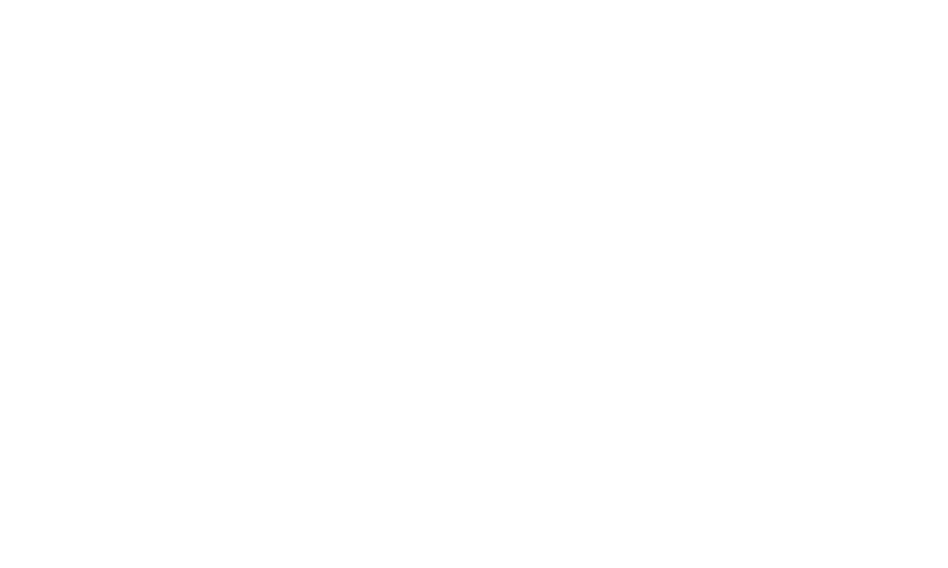
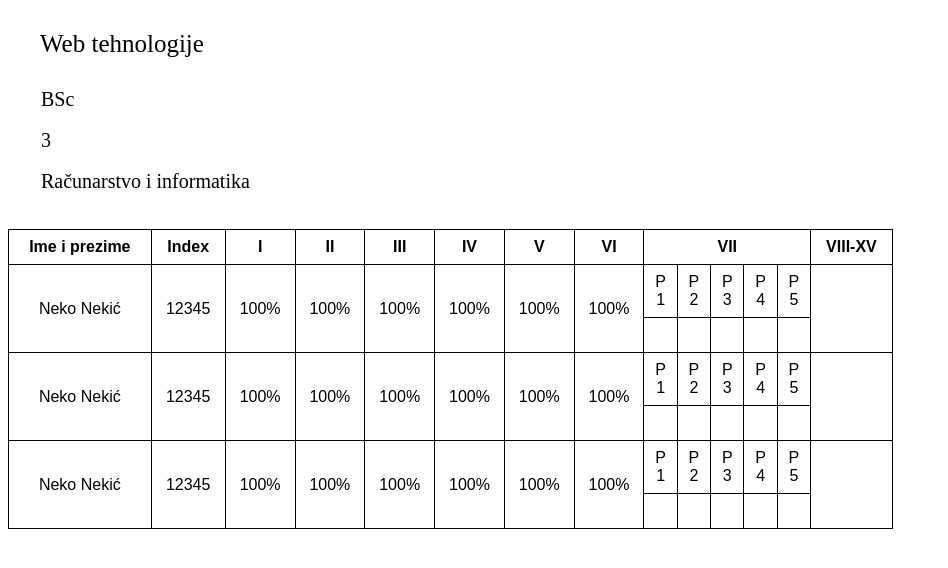
Before and after one commit to smuratovic3/Attendance-Manager, a plain HTML site: page html/prisustvo.html in a window 1280 px wide. Shown: the whole page, without its empty margins (0-948 px from the left). Drawn offline with Linux system fonts and the light colour scheme.

Commit message:
Pocetak drugog zadatka

```diff
--- a/css/prisustvo.css
+++ b/css/prisustvo.css
@@ -0,0 +1,32 @@
+p{
+    font-size: 25px;
+    font-style:inherit;
+    padding-left: 2px;
+    margin: 30px;
+
+}
+
+p1{
+    font-size: 20px;
+    margin-left: 33px;
+}
+
+p2{
+    font-size: 20px;
+    margin-left: 33px;
+}
+p3{
+    font-size: 20px;
+    margin-left: 33px;
+}
+
+table {
+    font-family: arial, sans-serif;
+    border-collapse: collapse;
+    width: 70%;
+}
+td, th {
+    border: 1px solid black;
+    text-align: center;
+    padding: 8px;
+}
--- a/html/prisustvo.html
+++ b/html/prisustvo.html
@@ -0,0 +1,111 @@
+<!DOCTYPE html>
+<html lang="en">
+
+<head>
+    <link rel="stylesheet" type="text/css" href="../css/prisustvo.css">
+    <title>Prisustvo</title>
+
+</head>
+
+<body>
+    <p>Web tehnologije </p>
+    <p1>BSc</p1>
+    <br><br>
+    <p2>3</p2>
+    <br><br>
+    <p3>Računarstvo i informatika</p3>
+
+    <br><br><br>
+
+
+    <table>
+        <tr>
+            <th>Ime i prezime</th>
+            <th>Index</th>
+            <th>I</th>
+            <th>II</th>
+            <th>III</th>
+            <th>IV</th>
+            <th>V</th>
+            <th>VI</th>
+            <th colspan ="5">VII</th>
+            <th >VIII-XV</th>
+        </tr>
+
+
+        <tr>
+            <td rowspan="2" style="text-align: center;">Neko Nekić</td>
+            <td rowspan="2" style="text-align: center;">12345</td>
+            <td rowspan="2" style="text-align: center;">100%</td>
+            <td rowspan="2" style="text-align: center;">100%</td>
+            <td rowspan="2" style="text-align: center;">100%</td>
+            <td rowspan="2" style="text-align: center;">100%</td>
+            <td rowspan="2" style="text-align: center;">100%</td>
+            <td rowspan="2" style="text-align: center;">100%</td>
+            <td style="text-align: center;">P <br> 1</td>
+			<td style="text-align: center;">P <br> 2</td>
+			<td style="text-align: center;">P <br> 3</td>
+			<td style="text-align: center;">P <br> 4</td>
+			<td style="text-align: center;">P <br> 5</td>
+            <td rowspan="2">&nbsp;</td>
+        </tr>
+        <tr>
+			<td>&nbsp;</td>
+			<td>&nbsp;</td>
+			<td>&nbsp;</td>
+			<td>&nbsp;</td>
+			<td>&nbsp;</td>
+		</tr>
+
+        <tr>
+            <td rowspan="2" style="text-align: center;">Neko Nekić</td>
+            <td rowspan="2" style="text-align: center;">12345</td>
+            <td rowspan="2" style="text-align: center;">100%</td>
+            <td rowspan="2" style="text-align: center;">100%</td>
+            <td rowspan="2" style="text-align: center;">100%</td>
+            <td rowspan="2" style="text-align: center;">100%</td>
+            <td rowspan="2" style="text-align: center;">100%</td>
+            <td rowspan="2" style="text-align: center;">100%</td>
+            <td style="text-align: center;">P <br> 1</td>
+			<td style="text-align: center;">P <br> 2</td>
+			<td style="text-align: center;">P <br> 3</td>
+			<td style="text-align: center;">P <br> 4</td>
+			<td style="text-align: center;">P <br> 5</td>
+            <td rowspan="2">&nbsp;</td>
+        </tr>
+        <tr>
+			<td>&nbsp;</td>
+			<td>&nbsp;</td>
+			<td>&nbsp;</td>
+			<td>&nbsp;</td>
+			<td>&nbsp;</td>
+		</tr>
+
+        <tr>
+            <td rowspan="2" style="text-align: center;">Neko Nekić</td>
+            <td rowspan="2" style="text-align: center;">12345</td>
+            <td rowspan="2" style="text-align: center;">100%</td>
+            <td rowspan="2" style="text-align: center;">100%</td>
+            <td rowspan="2" style="text-align: center;">100%</td>
+            <td rowspan="2" style="text-align: center;">100%</td>
+            <td rowspan="2" style="text-align: center;">100%</td>
+            <td rowspan="2" style="text-align: center;">100%</td>
+            <td style="text-align: center;">P <br> 1</td>
+			<td style="text-align: center;">P <br> 2</td>
+			<td style="text-align: center;">P <br> 3</td>
+			<td style="text-align: center;">P <br> 4</td>
+			<td style="text-align: center;">P <br> 5</td>
+            <td rowspan="2">&nbsp;</td>
+        </tr>
+        <tr>
+			<td>&nbsp;</td>
+			<td>&nbsp;</td>
+			<td>&nbsp;</td>
+			<td>&nbsp;</td>
+			<td>&nbsp;</td>
+		</tr>
+
+
+</body>
+
+</html>
```
Also changed, not shown: html/predmet.html (+1 -2 lines).
